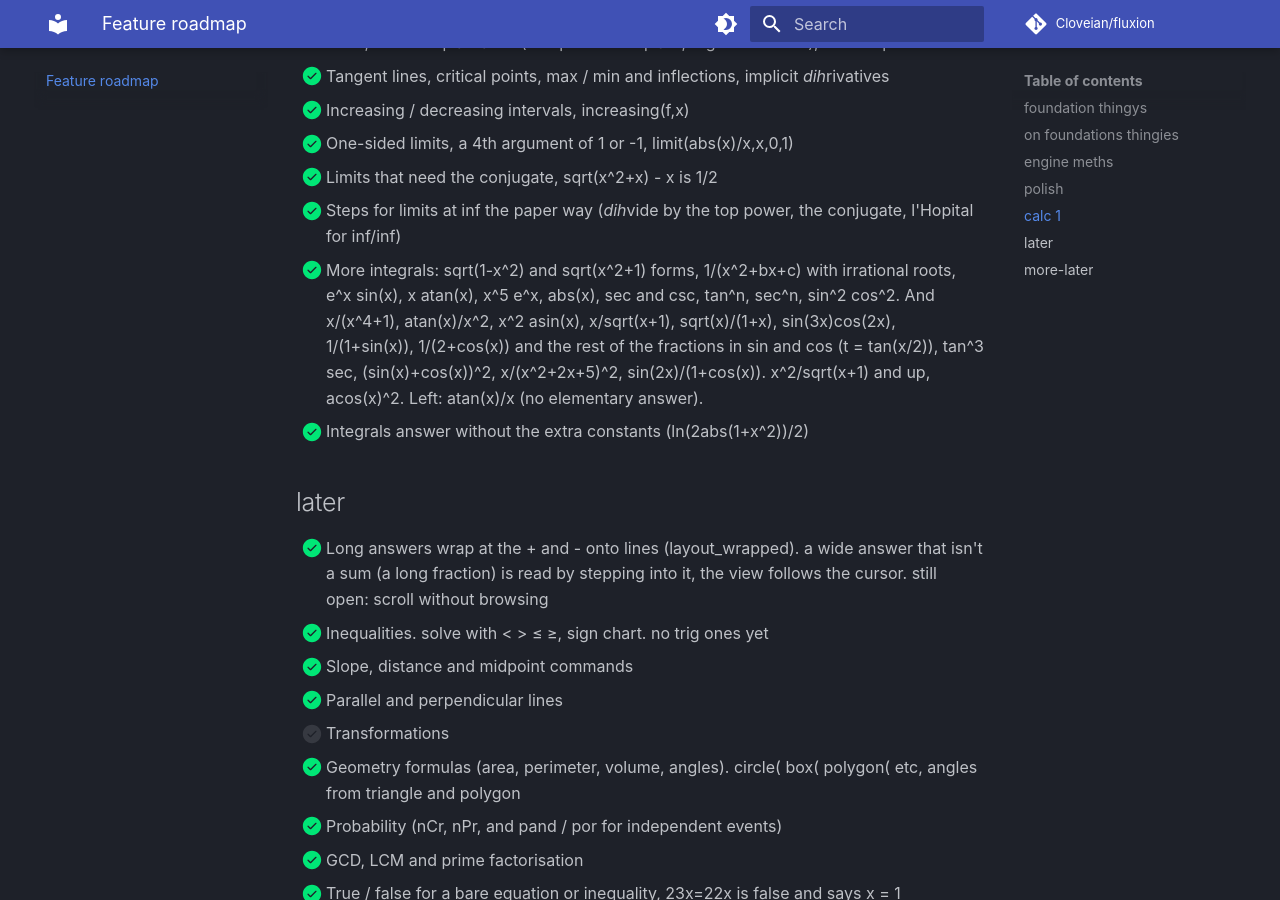
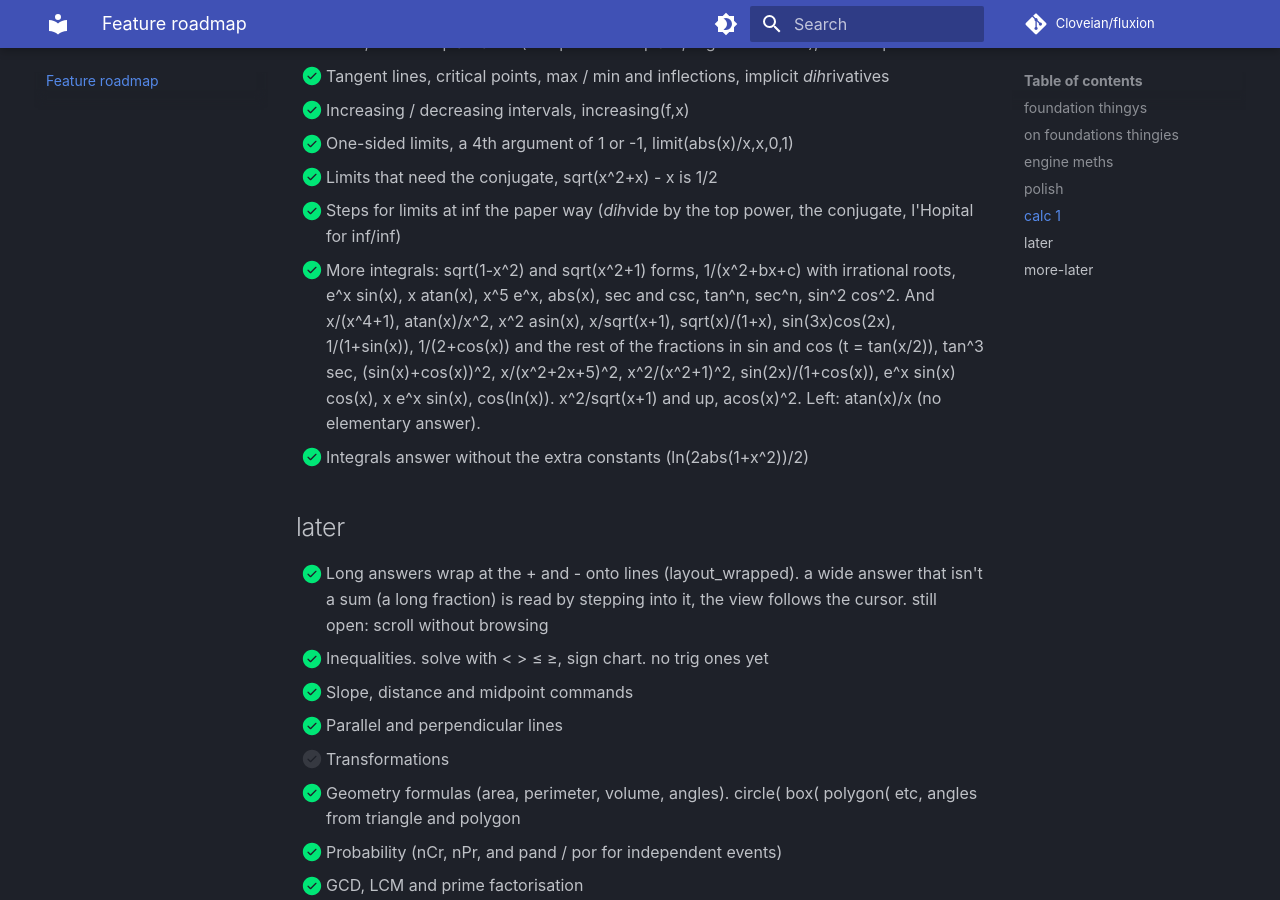
Before and after one commit to Cloveian/fluxion, an MkDocs documentation site: the page built from docs/roadmap.md, in a window 1280 px wide and 900 px high, scrolled down 1388 px. Built offline with MkDocs 1.6.1 and Material for MkDocs 9.7.7, drawn with Linux system fonts in a browser that asks for light colours; comment, search, counter and statistics services are not loaded.

Commit message:
roadmap, the rest of the integrals from this morning

```diff
--- a/docs/roadmap.md
+++ b/docs/roadmap.md
@@ -41,7 +41,7 @@
 - [x] One-sided limits, a 4th argument of 1 or -1, limit(abs(x)/x,x,0,1)
 - [x] Limits that need the conjugate, sqrt(x^2+x) - x is 1/2
 - [x] Steps for limits at inf the paper way (*dih*vide by the top power, the conjugate, l'Hopital for inf/inf)
-- [x] More integrals: sqrt(1-x^2) and sqrt(x^2+1) forms, 1/(x^2+bx+c) with irrational roots, e^x sin(x), x atan(x), x^5 e^x, abs(x), sec and csc, tan^n, sec^n, sin^2 cos^2. And x/(x^4+1), atan(x)/x^2, x^2 asin(x), x/sqrt(x+1), sqrt(x)/(1+x), sin(3x)cos(2x), 1/(1+sin(x)), 1/(2+cos(x)) and the rest of the fractions in sin and cos (t = tan(x/2)), tan^3 sec, (sin(x)+cos(x))^2, x/(x^2+2x+5)^2, sin(2x)/(1+cos(x)). x^2/sqrt(x+1) and up, acos(x)^2. Left: atan(x)/x (no elementary answer).
+- [x] More integrals: sqrt(1-x^2) and sqrt(x^2+1) forms, 1/(x^2+bx+c) with irrational roots, e^x sin(x), x atan(x), x^5 e^x, abs(x), sec and csc, tan^n, sec^n, sin^2 cos^2. And x/(x^4+1), atan(x)/x^2, x^2 asin(x), x/sqrt(x+1), sqrt(x)/(1+x), sin(3x)cos(2x), 1/(1+sin(x)), 1/(2+cos(x)) and the rest of the fractions in sin and cos (t = tan(x/2)), tan^3 sec, (sin(x)+cos(x))^2, x/(x^2+2x+5)^2, x^2/(x^2+1)^2, sin(2x)/(1+cos(x)), e^x sin(x) cos(x), x e^x sin(x), cos(ln(x)). x^2/sqrt(x+1) and up, acos(x)^2. Left: atan(x)/x (no elementary answer).
 - [x] Integrals answer without the extra constants (ln(2abs(1+x^2))/2)
 
 ## later
```
